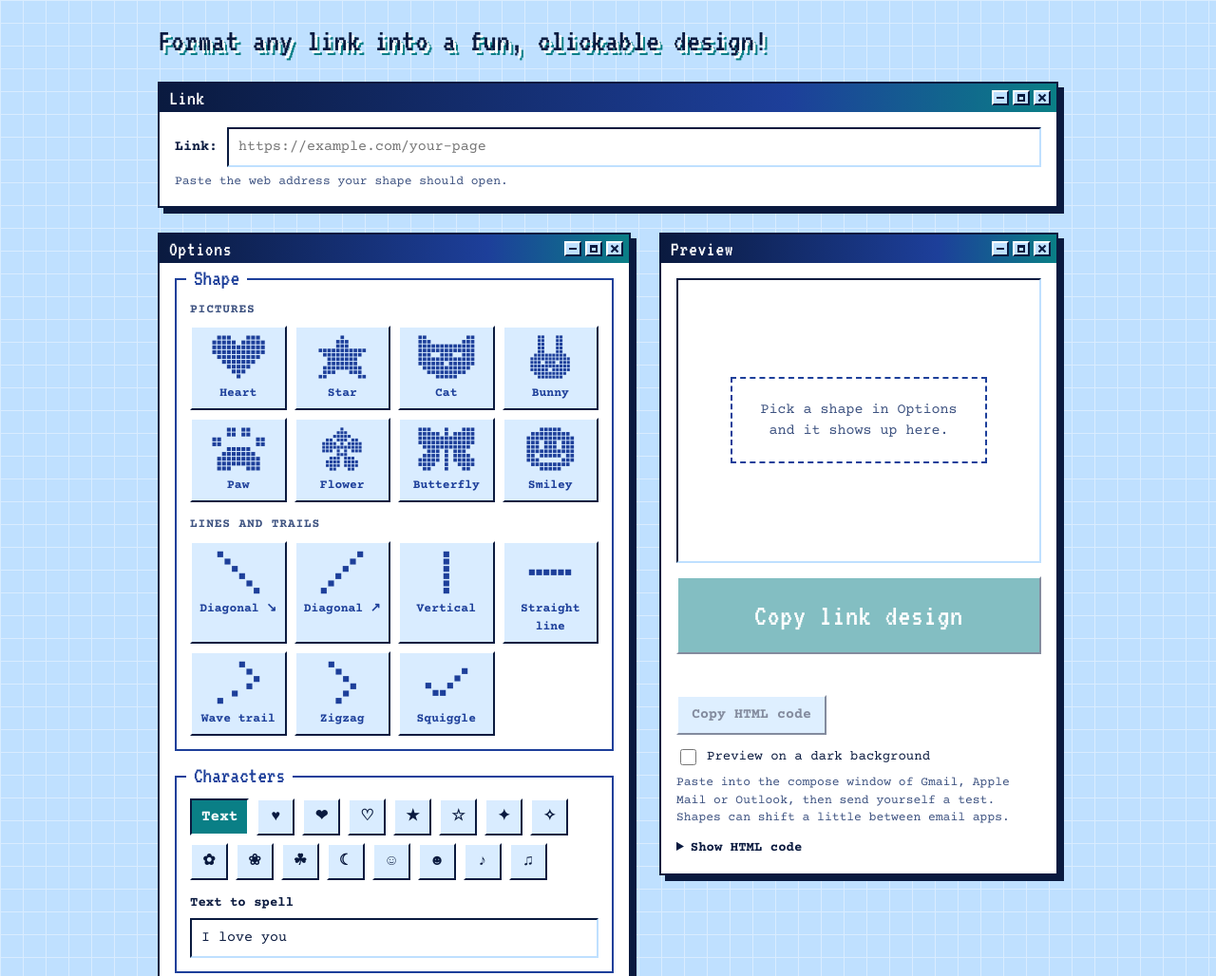
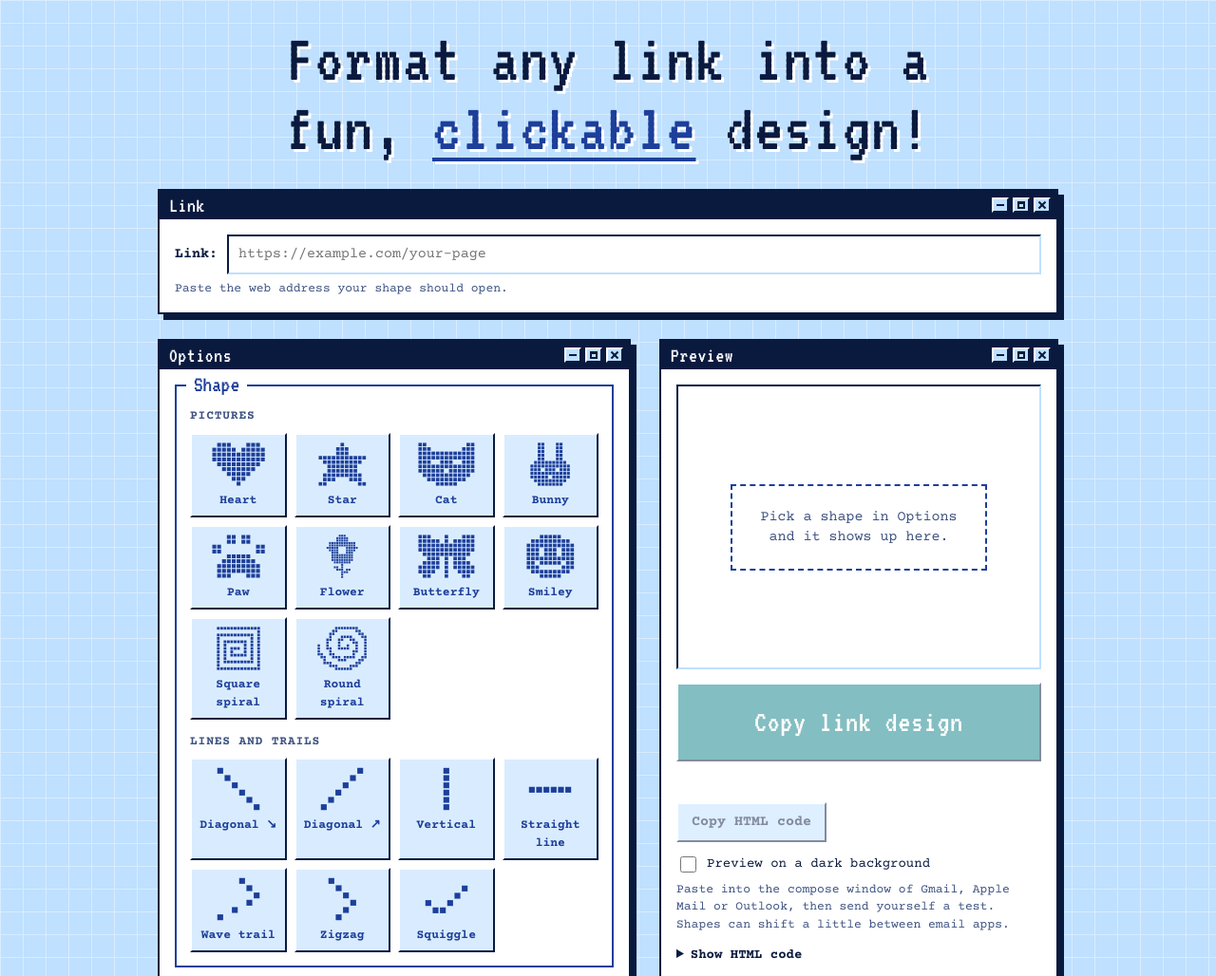
Before and after one commit to anishkask/click-me, a plain HTML site: page index.html in a window 1280 px wide. Shown: the top 1028 px of the page at 95% size. Drawn offline with nearby package versions, Linux system fonts and the light colour scheme.

Commit message:
Redesign header and flower, add squiggle and spiral shapes, remove default text

```diff
--- a/css/styles.css
+++ b/css/styles.css
@@ -36,19 +36,28 @@ body {
   flex-direction: column;
   gap: 26px;
 }
+header {
+  text-align: center;
+  padding: 26px 16px 0;
+}
 header h1 {
   font-family: var(--pixel);
   font-weight: 400;
   /* Scales with the screen so the whole heading stays on one line. */
-  font-size: clamp(14px, calc((100vw - 32px) / 28), 34px);
+  font-size: clamp(20px, calc((100vw - 32px) / 17), 96px);
+  text-align: center;
   line-height: 1;
   margin: 0;
-  white-space: nowrap;
+  text-wrap: balance;
   color: var(--navy);
   letter-spacing: 0.02em;
-  text-shadow:
-    3px 3px 0 var(--white),
-    5px 5px 0 var(--teal);
+  text-shadow: 3px 3px 0 var(--white);
+}
+header h1 .hl {
+  color: var(--blue);
+  text-decoration: underline;
+  text-decoration-thickness: 0.06em;
+  text-underline-offset: 0.12em;
 }
 .main {
   display: grid;
@@ -92,7 +101,7 @@ header h1 {
   align-items: center;
   justify-content: space-between;
   padding: 4px 6px 4px 10px;
-  background: linear-gradient(90deg, var(--navy), var(--blue) 70%, var(--teal));
+  background: var(--navy);
   color: var(--white);
   font-family: var(--pixel);
   font-size: 22px;
--- a/index.html
+++ b/index.html
@@ -21,11 +21,10 @@
     <script src="js/script.js" defer></script>
   </head>
   <body>
+    <header>
+      <h1>Format any link into a fun, <span class="hl">clickable</span> design!</h1>
+    </header>
     <div class="wrap">
-      <header>
-        <h1>Format any link into a fun, clickable design!</h1>
-      </header>
-
       <section class="win" aria-labelledby="link-title">
         <div class="bar">
           <span id="link-title">Link</span>
@@ -112,7 +111,7 @@
                       id="text"
                       autocomplete="off"
                       maxlength="40"
-                      placeholder="I love you"
+                      placeholder="Type your own text"
                     />
                   </div>
                 </div>
--- a/js/script.js
+++ b/js/script.js
@@ -85,18 +85,24 @@
     flower: {
       label: 'Flower',
       rows: [
-        '......X......',
-        '.....XXX.....',
-        '....XXXXX....',
-        '..XX.XXX.XX..',
-        '.XXXX.X.XXXX.',
-        '.XXXXXXXXXXX.',
-        '.XXX.X.X.XXX.',
-        '.....XXX.....',
-        '...XXX.XXX...',
-        '..XXXX.XXXX..',
-        '..XXXX.XXXX..',
-        '...XX...XX...',
+        '......XXX......',
+        '.....XXXXX.....',
+        '.....XXXXX.....',
+        '..XXXXXXXXXXX..',
+        '..XXXXXXXXXXX..',
+        '.XXXXX...XXXXX.',
+        '..XXXX...XXXX..',
+        '...XXX...XXX...',
+        '...XXXXXXXXX...',
+        '...XXXXXXXXX...',
+        '...XXXXXXXXX...',
+        '....XXXXXXX....',
+        '.......X.......',
+        '....XX.X.......',
+        '.....XXX.XX....',
+        '.......XXX.....',
+        '.......X.......',
+        '.......X.......',
       ],
     },
     butterfly: {
@@ -127,6 +133,44 @@
         'XXX.....XXX',
         '.XXXXXXXXX.',
         '...XXXXX...',
+      ],
+    },
+    squareSpiral: {
+      label: 'Square spiral',
+      rows: [
+        'XXXXXXXXXXXXX',
+        '............X',
+        'XXXXXXXXXXX.X',
+        'X.........X.X',
+        'X.XXXXXXX.X.X',
+        'X.X.....X.X.X',
+        'X.X.XXX.X.X.X',
+        'X.X.X...X.X.X',
+        'X.X.XXXXX.X.X',
+        'X.X.......X.X',
+        'X.XXXXXXXXX.X',
+        'X...........X',
+        'XXXXXXXXXXXXX',
+      ],
+    },
+    roundSpiral: {
+      label: 'Round spiral',
+      rows: [
+        '......XXXXXXXX...',
+        '.....XX......XX..',
+        '....XX........XX.',
+        '....X...XXXX...XX',
+        '...XX..XX..XX...X',
+        '...X...X....XX..X',
+        'X..X...X..X..X..X',
+        'X..XX..XXXX..X..X',
+        'X...X.......XX..X',
+        'XX..XX......X...X',
+        '.XX..XXX.XXXX..XX',
+        '..X....XXX....XX.',
+        '..XXX........XX..',
+        '....XXX....XXX...',
+        '......XXXXXX.....',
       ],
     },
   };
@@ -174,7 +218,7 @@
   const ALIGNMENTS = { left: 'Left', center: 'Center' };
 
   const LENGTH_RANGE = { min: 3, max: 16 };
-  const DEFAULT_LETTERS = 'ILOVEYOU';
+  const DEFAULT_LETTERS = 'CLICKME';
   const DIAGONAL_WEIGHT = 0.35;
 
   // `inputs` is how many custom colors the mode uses.
@@ -225,7 +269,7 @@
     layout: null,
     count: 8,
     fill: 'text',
-    text: 'I love you',
+    text: '',
     colorMode: 'solid',
     colorA: '#e11d6a',
     colorB: '#5db7ff',
```
